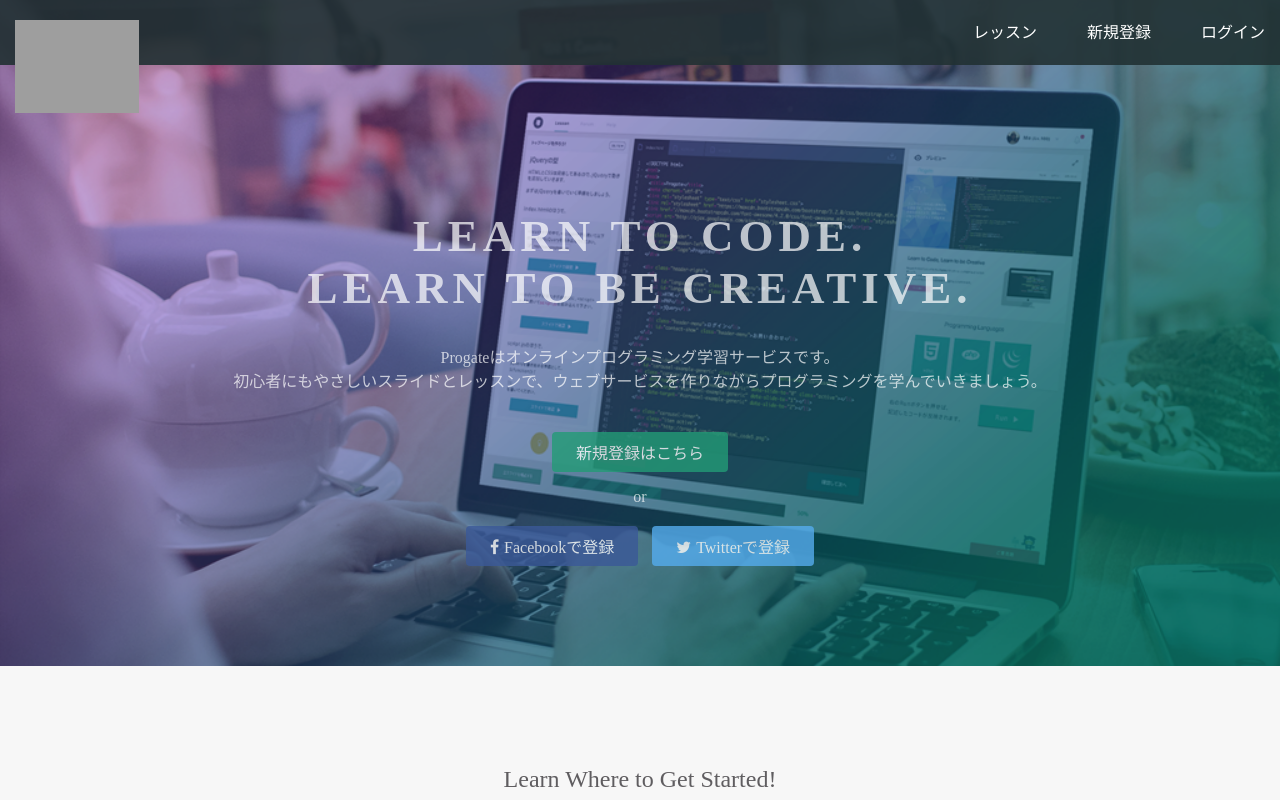
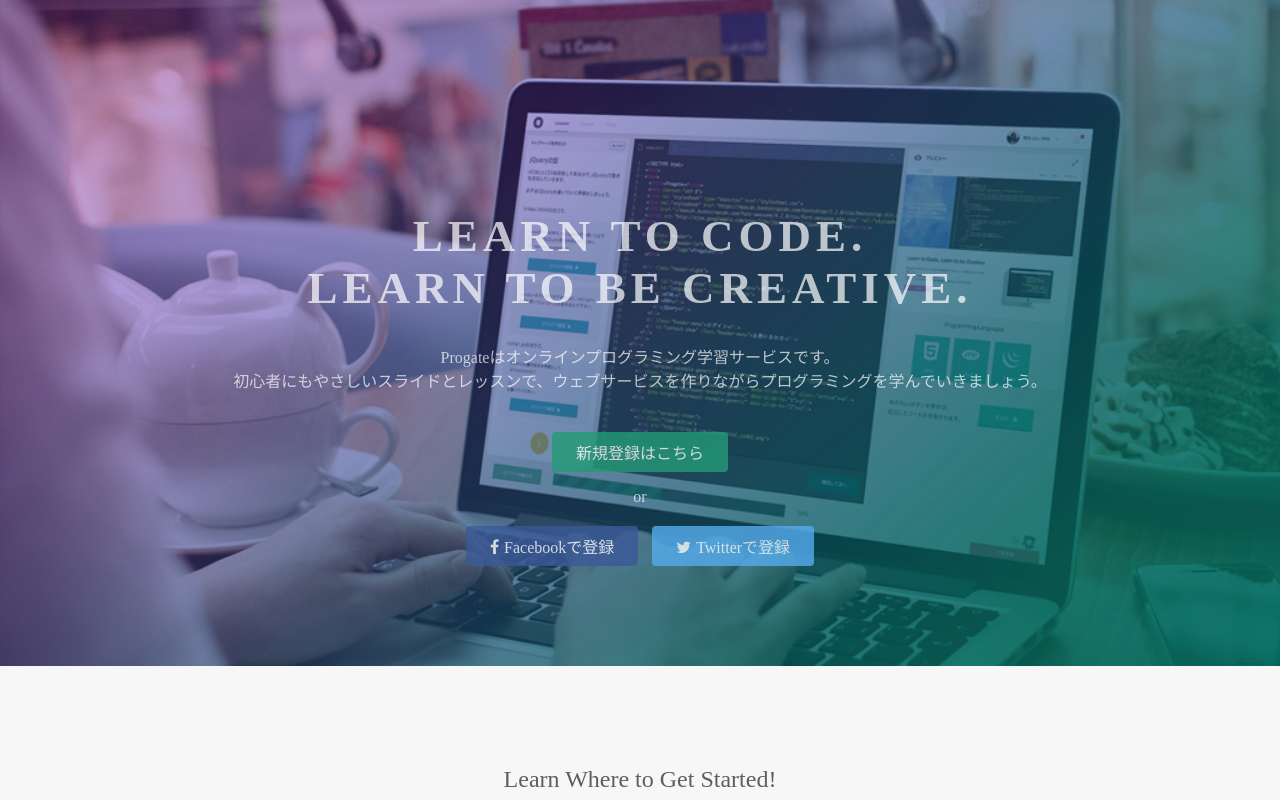
Before and after one commit to Taka1145/syamu_bibliotheque, a plain HTML site: page index.html in a window 1280 px wide. Shown: the top 800 px of the page. Drawn offline with Linux system fonts and the light colour scheme; grey boxes are pictures that could not be loaded.

Commit message:
Update index.html

```diff
--- a/index.html
+++ b/index.html
@@ -8,18 +8,6 @@
   <link rel="stylesheet" type="text/css" href="stylesheet.css">
 </head>
 <body>
-  <header>
-    <div class="container">
-      <div class="header-left">
-        <img class="logo" src="https://prog-8.com/images/html/advanced/main_logo.png">
-      </div>
-      <span class="fa fa-bars menu-icon"></span>
-      <div class="header-right">
-        <a href="#">レッスン</a>
-        <a href="#">新規登録</a>
-        <a href="#" class="login">ログイン</a>
-      </div>
-    </div>
   </header>
   <div class="top-wrapper">
     <div class="container">
```
